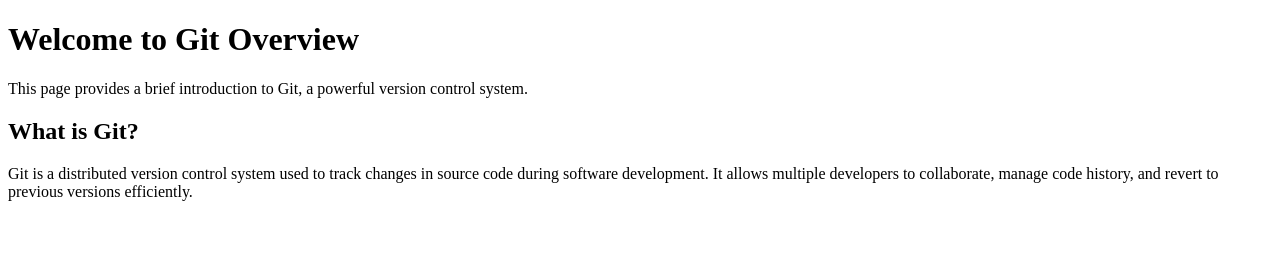
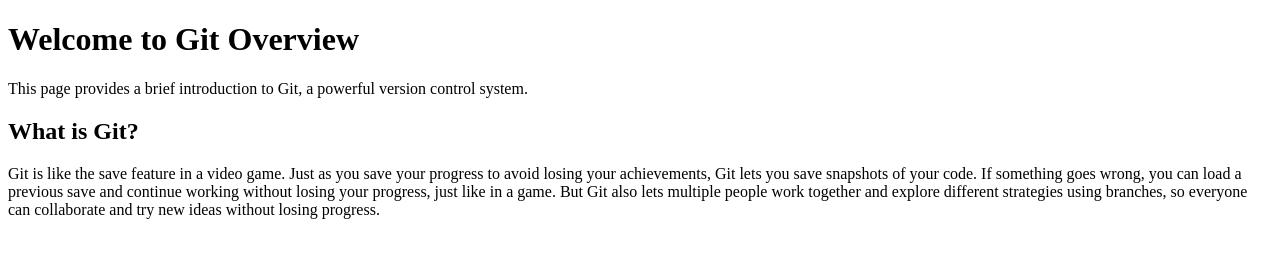
Before and after one commit to le-petit-prince-7/Git, a plain HTML site: page index.html in a window 1280 px wide. Drawn offline with Linux system fonts and the light colour scheme.

Commit message:
poupravil jsem text o gitu

```diff
--- a/index.html
+++ b/index.html
@@ -9,6 +9,6 @@
     <h1>Welcome to Git Overview</h1>
     <p>This page provides a brief introduction to Git, a powerful version control system.</p>
     <h2>What is Git?</h2>
-    <p>Git is a distributed version control system used to track changes in source code during software development. It allows multiple developers to collaborate, manage code history, and revert to previous versions efficiently.</p>
+    <p>Git is like the save feature in a video game. Just as you save your progress to avoid losing your achievements, Git lets you save snapshots of your code. If something goes wrong, you can load a previous save and continue working without losing your progress, just like in a game. But Git also lets multiple people work together and explore different strategies using branches, so everyone can collaborate and try new ideas without losing progress.</p>
 </body>
 </html>
```
